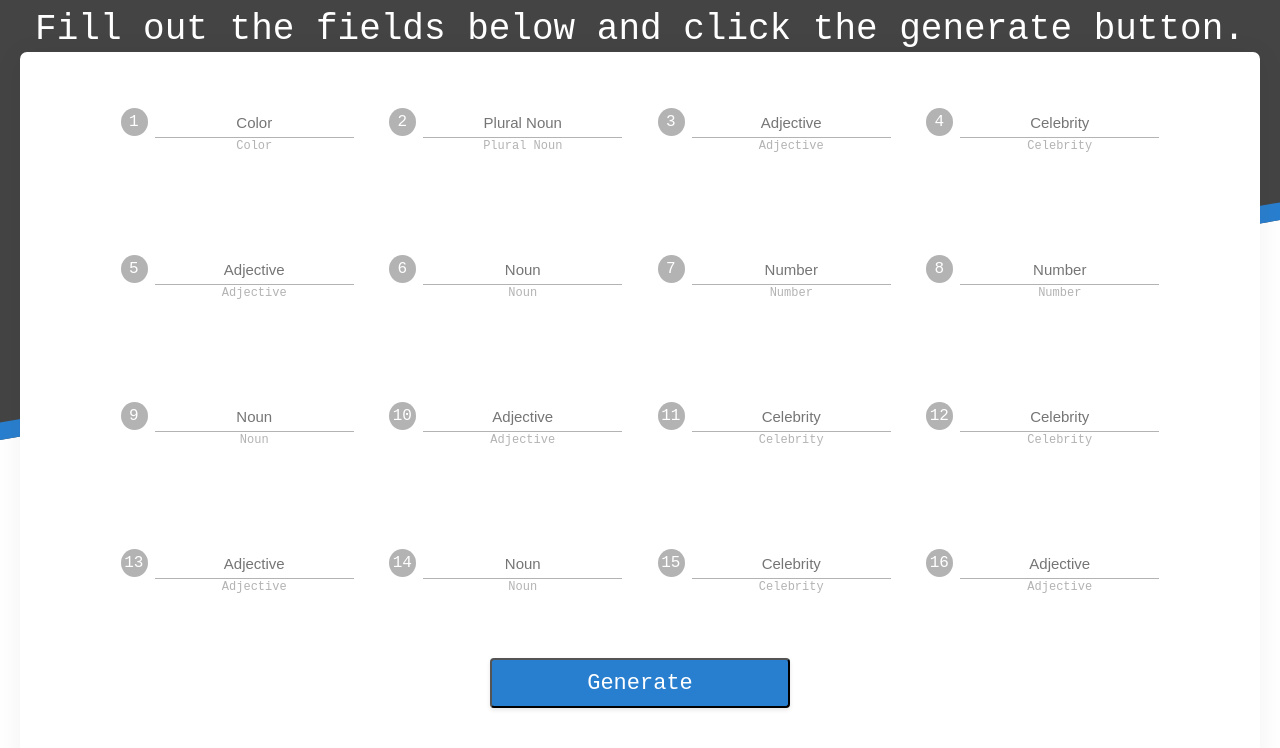
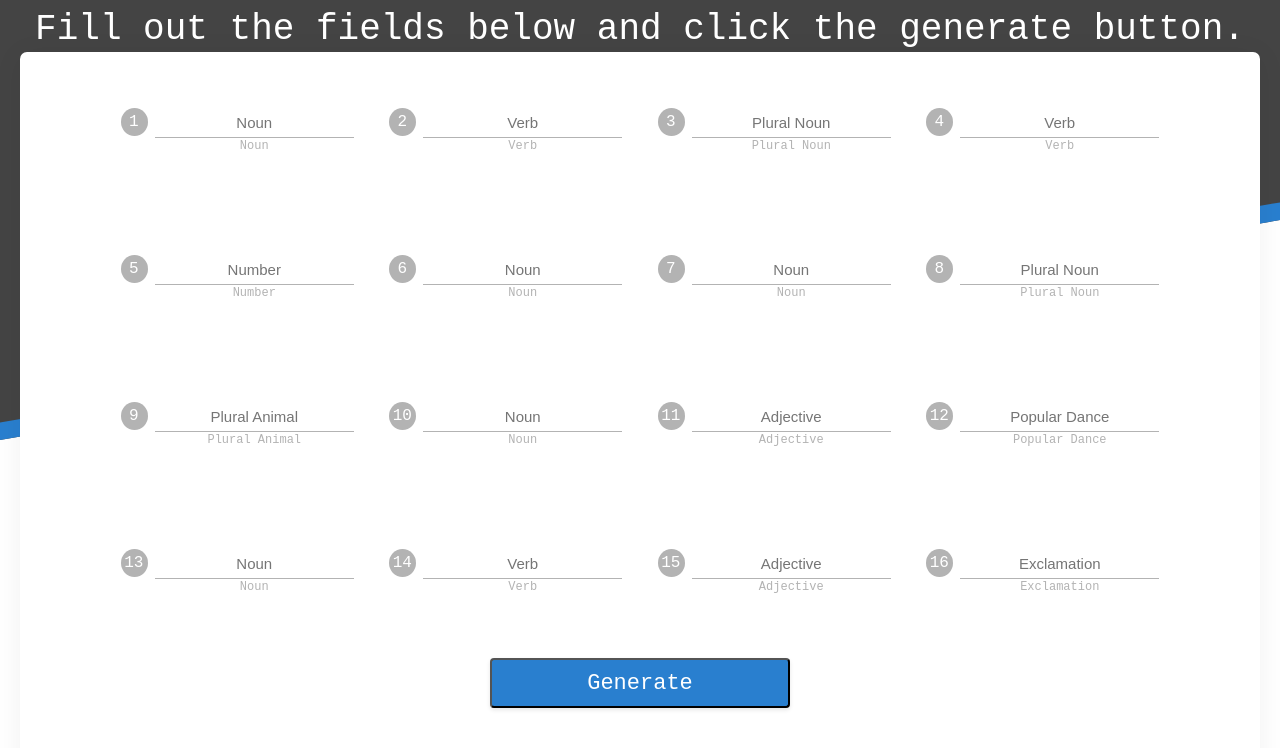
Before and after one commit to petermsouzajr/madreactlib, a React (Create React App) app: page / in a window 1280 px wide. Shown: the top 748 px of the page. Built offline with nearby package versions, Linux system fonts and the light colour scheme.

Commit message:
changed word places

```diff
--- a/src/components/card.js
+++ b/src/components/card.js
@@ -4,22 +4,22 @@ import Input from './input';
 import Content from './content';
 
 const INITIAL_STATE = {
-    color: '',
+    nounOne: '',
+    verbOne: '',
     pluralNoun: '',
+    verbTwo: '',
+    numberOne: '',
+    nounTwo: '',
+    nounThree: '',
+    pluralNounTwo: '',
+    pluralAnimal: '',
+    nounFour: '',
     adjectiveOne: '',
-    celebOne: '',
+    popularDance: '',
+    nounFive: '',
+    verbThree: '',
     adjectiveTwo: '',
-    nounOne: '',
-    numberOne: '',
-    numberTwo: '',
-    nounTwo: '',
-    adjectiveThree: '',
-    celebTwo: '',
-    celebThree: '',
-    adjectiveFour: '',
-    nounThree: '',
-    celebFour: '',
-    adjectiveFive: '',
+    exclamation: '',
     contentVisible: false
 }
 
@@ -52,25 +52,25 @@ class Card extends Component {
 
         const inputData = [
 
-            {title: 'Color', state: this.state.color, name: 'color'},
+            {title: 'Noun', state: this.state.nounOne, name: 'nounOne'},
+            {title: 'Verb', state: this.state.verbOne, name: 'verbOne'},
             {title: 'Plural Noun', state: this.state.pluralNoun, name: 'pluralNoun'},
+            {title: 'Verb', state: this.state.verbTwo, name: 'verbTwo'},
+
+            {title: 'Number', state: this.state.numberOne, name: 'numberOne'},
+            {title: 'Noun', state: this.state.nounTwo, name: 'nounTwo'},
+            {title: 'Noun', state: this.state.nounThree, name: 'nounThree'},
+            {title: 'Plural Noun', state: this.state.pluralNounTwo, name: 'pluralNounTwo'},
+
+            {title: 'Plural Animal', state: this.state.pluralAnimal, name: 'pluralAnimal'},
+            {title: 'Noun', state: this.state.nounFour, name: 'nounFour'},
             {title: 'Adjective', state: this.state.adjectiveOne, name: 'adjectiveOne'},
-            {title: 'Celebrity', state: this.state.celebOne, name: 'celebOne'},
+            {title: 'Popular Dance', state: this.state.popularDance, name: 'popularDance'},
 
+            {title: 'Noun', state: this.state.nounFive, name: 'nounFive'},
+            {title: 'Verb', state: this.state.verbThree, name: 'verbThree'},
             {title: 'Adjective', state: this.state.adjectiveTwo, name: 'adjectiveTwo'},
-            {title: 'Noun', state: this.state.nounOne, name: 'nounOne'},
-            {title: 'Number', state: this.state.numberOne, name: 'numberOne'},
-            {title: 'Number', state: this.state.numberTwo, name: 'numberTwo'},
-
-            {title: 'Noun', state: this.state.nounTwo, name: 'nounTwo'},
-            {title: 'Adjective', state: this.state.adjectiveThree, name: 'adjectiveThree'},
-            {title: 'Celebrity', state: this.state.celebTwo, name: 'celebTwo'},
-            {title: 'Celebrity', state: this.state.celebThree, name: 'celebThree'},
-
-            {title: 'Adjective', state: this.state.adjectiveFour, name: 'adjectiveFour'},
-            {title: 'Noun', state: this.state.nounThree, name: 'nounThree'},
-            {title: 'Celebrity', state: this.state.celebFour, name: 'celebFour'},
-            {title: 'Adjective', state: this.state.adjectiveFive, name: 'adjectiveFive'},
+            {title: 'Exclamation', state: this.state.exclamation, name: 'exclamation'},
         ]
 
         return (
--- a/src/components/content.js
+++ b/src/components/content.js
@@ -37,15 +37,17 @@ class Content extends Component {
                     <img src={Michael} alt="Michael Scott" />
                 </div>
                 <p>
-                    Well, <b>{this.renderLabel(data.color)}</b> <b>{this.renderLabel(data.pluralNoun)}</b>,
-                    can I call you <b>{this.renderLabel(data.adjectiveOne)}</b>? Great! I call all my friends <b>{data.adjectiveOne}</b>.
-                    It's nice to finally <b>{this.renderLabel(data.celebOne)}</b> you, person-o a person-o -
-                    inclusivityness is our number <b>{this.renderLabel(data.adjectiveTwo)}</b> concern here.
-                    It says here you've been at <b>{this.renderLabel(data.nounOne)}</b> corp. for 3 years, can I ask why youre looking for a <b>{this.renderLabel(data.numberOne)}</b>?
-                    You know, <b>{this.renderLabel(data.numberTwo)}</b> like us are a rare breed, real road <b>{this.renderLabel(data.nounTwo)}</b>, always grasping at the <b>{this.renderLabel(data.adjectiveThree)}</b>.
-                    Well, enough of the <b>{this.renderLabel(data.celebTwo)}</b> talk, lets get down to the <b>{this.renderLabel(data.celebThree)}</b> and <b>{this.renderLabel(data.adjectiveFour)}</b> of it, shall we?
-                    Under strengths, you've listed: <b>{this.renderLabel(data.nounThree)}</b> and <b>{this.renderLabel(data.nounThree)}</b>, that's bold of you, I admire a good <b>{data.celebFour}</b>,
-                    well, I think i've heard enough, <b>{this.renderLabel(data.adjectiveFive)}</b>!
+                    Good Afternoon, <b>{this.renderLabel(data.nounOne)}</b> <b>{this.renderLabel(data.verbOne)}</b>,
+                    can I call you <b>{this.renderLabel(data.pluralNoun)}</b>?
+                    <br/>Great! I call all my friends <b>{data.pluralNoun}</b>.
+                    <br/>It's nice to finally <b>{this.renderLabel(data.verbTwo)}</b> you, person-o a person-o -
+                    inclusivityness is our number <b>{this.renderLabel(data.numberOne)}</b> concern.
+                    <br/>It says here you've been at <b>{this.renderLabel(data.nounTwo)}</b> corp. for 3 years, can I ask why youre looking for a <b>{this.renderLabel(data.nounThree)}</b>?
+                    <br/>You know, <b>{this.renderLabel(data.pluralNounTwo)}</b> like us are a rare breed, real road <b>{this.renderLabel(data.pluralAnimal)}</b>, always grasping at the <b>{this.renderLabel(data.nounFour)}</b>.
+                    <br/>Well, enough of the <b>{this.renderLabel(data.adjectiveOne)}</b> talk, lets get down to the <b>{this.renderLabel(data.popularDance)}</b> and <b>{this.renderLabel(data.nounFive)}</b> of it, shall we?
+                    <br/>Under strengths, you've listed: <b>{this.renderLabel(data.verbThree)}</b> and <b>{this.renderLabel(data.adjectiveTwo)}</b>, that's bold of you, I admire a good <b>{data.adjectiveTwo}</b>,
+                    <br/>Well, I think i've heard enough.
+                    <br/><b>{this.renderLabel(data.exclamation)}</b>!
                 </p>
             </div>
         )
--- a/src/styles/App.scss
+++ b/src/styles/App.scss
@@ -135,13 +135,14 @@
           height: 24px;
           width: 24px;
           line-height: 24px;
-          background-color: #d2d2d2;
+          background-color: #B3B3B3;
           border-radius: 50%;
           font-size: 14px;
           text-align: center;
           color: white;
           display: none;
           margin: 4px;
+          transition: all .5s ease;
       }
 
       &__images {
```
